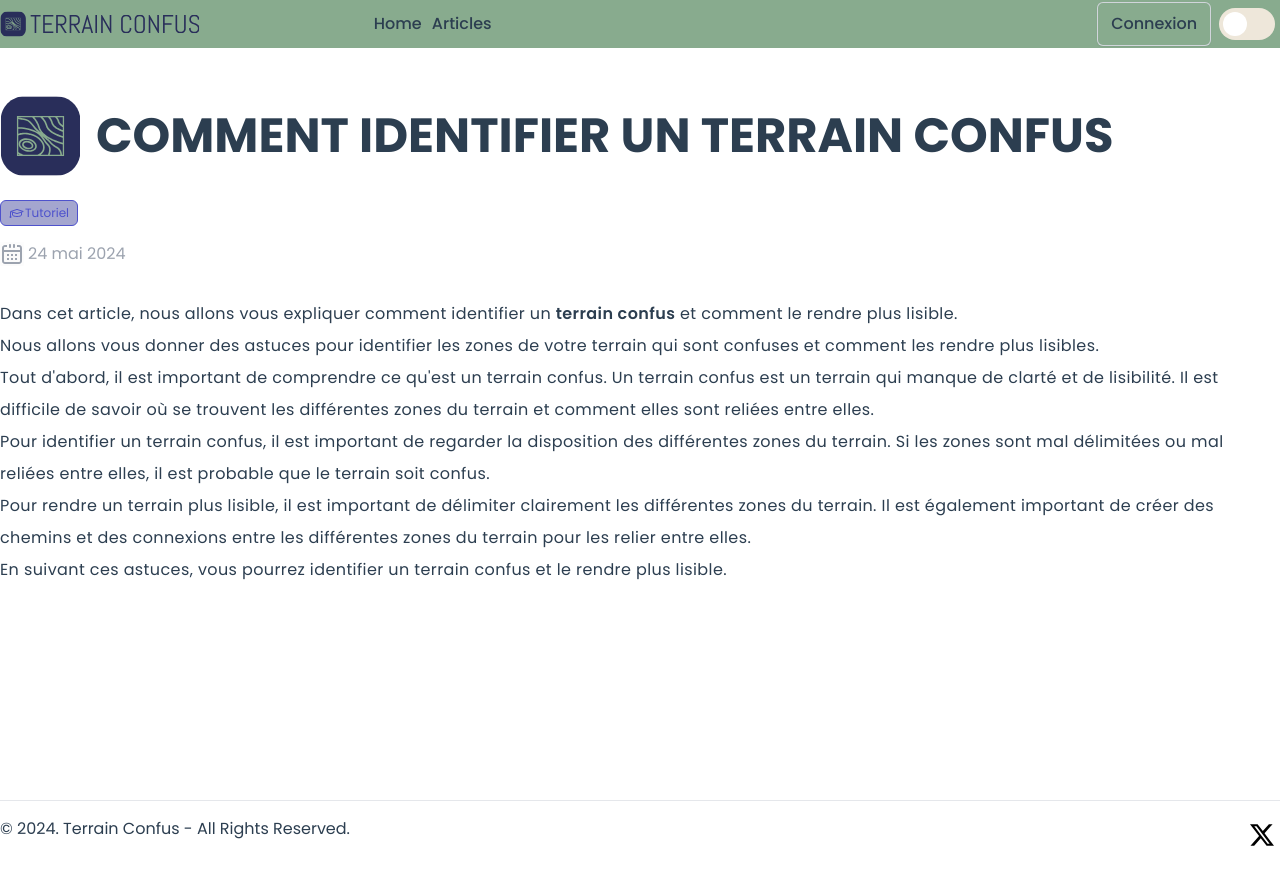
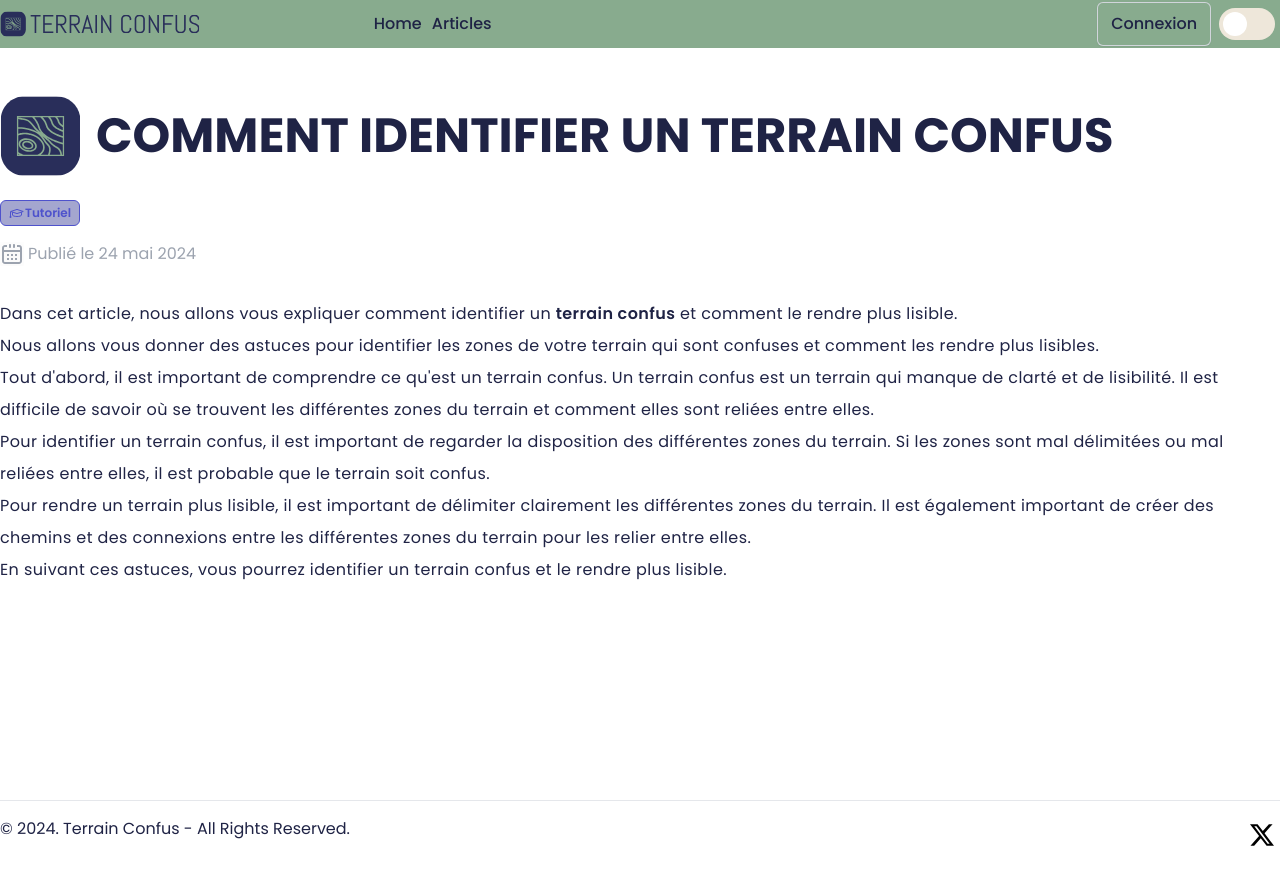
Before and after one commit to UaltarH/ESGI-4IW1-S2-SEO, a Nuxt app in the folder client/: page /article/comment-identifier-un-terrain-confus in a window 1280 px wide. Built offline with nearby package versions, Linux system fonts and the light colour scheme.

Commit message:
optimizing font import, colors for accessibility, publication date for google

```diff
--- a/client/app.vue
+++ b/client/app.vue
@@ -90,6 +90,12 @@ useHead({
       name: 'language',
       content: 'French'
     }
+  ],
+  link: [
+    {
+      rel: 'preconnect',
+      href: 'https://fonts.googleapis.com'
+    }
   ]
 })
 </script>
--- a/client/assets/input.scss
+++ b/client/assets/input.scss
@@ -1,4 +1,4 @@
-@import './base.css';
+//@import './base.css';
 
 @tailwind base;
 @tailwind components;
--- a/client/assets/main.css
+++ b/client/assets/main.css
@@ -1,4 +1,3 @@
-@import './base.css';
 @import url("https://fonts.googleapis.com/css2?family=Poppins:ital,wght@0,100;0,200;0,300;0,400;0,500;0,600;0,700;0,800;0,900;1,100;1,200;1,300;1,400;1,500;1,600;1,700;1,800;1,900&display=swap");
 @tailwind base;
 @tailwind components;
@@ -12,8 +11,8 @@
   --success: #88AB8E;
   --warning: #F2CC8F;
   --danger: #E07A5F;
-  --dark-blue: #292e5a;
-  --dark-blue-dark: #160f29;
+  --dark-blue: #1f2345;
+  --dark-blue-dark: #111428;
   --xl: 1280px;
   --lg: 1024px;
   --md: 768px;
@@ -35,11 +34,12 @@ body {
   font-size: 1rem;
   background-color: white;
   font-family: "Poppins", sans-serif;
+  color: var(--dark-blue);
 }
 
 html.dark body {
   background-color: var(--dark-blue);
-  color: var(--secondary-light);
+  color: white;
 }
 
 main {
--- a/client/assets/partials/_globals.scss
+++ b/client/assets/partials/_globals.scss
@@ -33,11 +33,12 @@ body {
   font-size: 1rem;
   background-color: white;
   font-family: f.$font;
+  color: var(--dark-blue);
 }
 html.dark {
   body {
     background-color: var(--dark-blue);
-    color: var(--secondary-light);
+    color: white;
   }
 }
 main {
--- a/client/assets/partials/_variables.scss
+++ b/client/assets/partials/_variables.scss
@@ -6,9 +6,10 @@ $success: '#88AB8E';
 $warning: '#F2CC8F';
 $danger: '#E07A5F';
 
-$dark-blue: '#292e5a';
-$dark-blue-dark: '#160f29';
-
+//$dark-blue: '#292e5a';
+$dark-blue: '#1f2345';
+//$dark-blue-dark: '#160f29';
+$dark-blue-dark: '#111428';
 $xl: '1280px';
 $lg: '1024px';
 $md: '768px';
--- a/client/components/Card.vue
+++ b/client/components/Card.vue
@@ -16,7 +16,7 @@
     </div>
     <footer class="card--footer flex items-center justify-between">
       <div class="flex items-center gap-1">
-        <date></date><time :datetime="props.date" class="text-gray-400 dark:text-gray-700">{{ dateText }}</time>
+        <date></date><time :datetime="props.date" class="text-gray-400 dark:text-gray-700">Publié le {{ dateText }}</time>
       </div>
       <NuxtLink :to="link" class="btn btn--primary">Lire la suite</NuxtLink>
     </footer>
--- a/client/nuxt.config.ts
+++ b/client/nuxt.config.ts
@@ -1,7 +1,7 @@
 // https://nuxt.com/docs/api/configuration/nuxt-config
 export default defineNuxtConfig({
   devtools: { enabled: true },
-  modules: ["@nuxtjs/tailwindcss", "@nuxtjs/sitemap"],
+  modules: ["@nuxtjs/tailwindcss", "@nuxtjs/sitemap", "@nuxtjs/google-fonts"],
   css: ['~/assets/main.css'],
   tailwindcss: {
     exposeConfig: true,
@@ -11,4 +11,9 @@ export default defineNuxtConfig({
   site: {
     url: 'https://terrainconfus.fr',
   },
+  googleFonts: {
+    families: {
+      'Poppins': '200..700',
+    }
+  }
 })
--- a/client/package.json
+++ b/client/package.json
@@ -12,6 +12,7 @@
     "start": "node .output/server/index.mjs"
   },
   "dependencies": {
+    "@nuxtjs/google-fonts": "^3.2.0",
     "@nuxtjs/sitemap": "^5.2.0",
     "@nuxtjs/tailwindcss": "^6.12.0",
     "nuxt": "^3.11.2",
--- a/client/pages/article/comment-identifier-un-terrain-confus.vue
+++ b/client/pages/article/comment-identifier-un-terrain-confus.vue
@@ -10,7 +10,7 @@
           <tag v-for="tag in article.tags" :name="tag.name" :component="tag.icon" :color="tag.color"></tag>
         </div>
         <div class="flex items-center gap-1">
-          <date></date><time :datetime="article.date" class="text-gray-400 dark:text-gray-700">{{ dateText }}</time>
+          <date></date><time :datetime="article.date" class="text-gray-400 dark:text-gray-700">Publié le {{ dateText }}</time>
         </div>
       </div>
     </header>
--- a/client/pages/article/pourquoi-identifier-un-terrain-confus.vue
+++ b/client/pages/article/pourquoi-identifier-un-terrain-confus.vue
@@ -10,7 +10,7 @@
           <tag v-for="tag in article.tags" :name="tag.name" :component="tag.icon" :color="tag.color"></tag>
         </div>
         <div class="flex items-center gap-1">
-          <date></date><time :datetime="article.date" class="text-gray-400 dark:text-gray-700">{{ dateText }}</time>
+          <date></date><time :datetime="article.date" class="text-gray-400 dark:text-gray-700">Publié le {{ dateText }}</time>
         </div>
       </div>
     </header>
```
Also changed, not shown: 2 other files (tests, documents, lock files or other folders).
